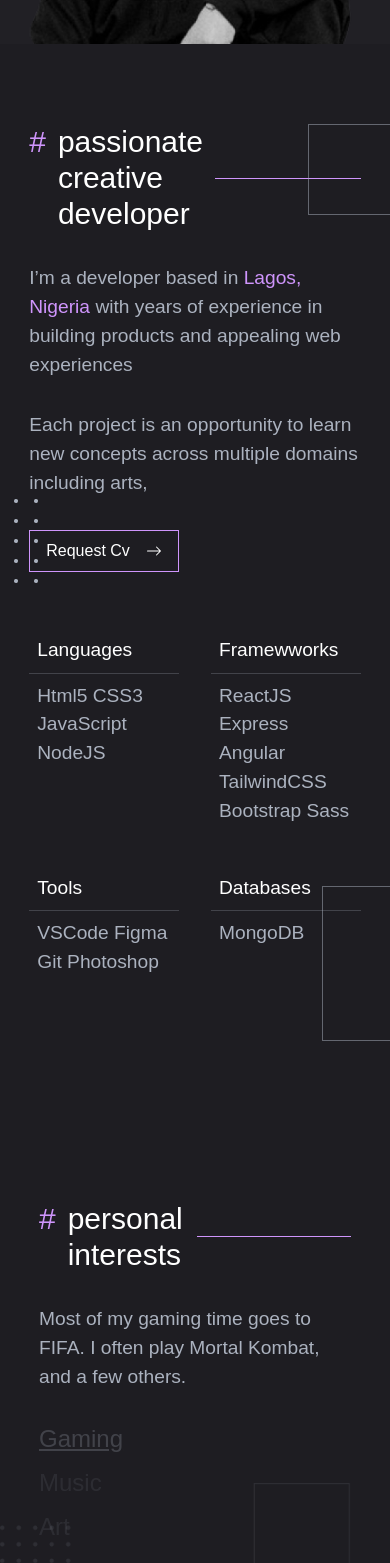
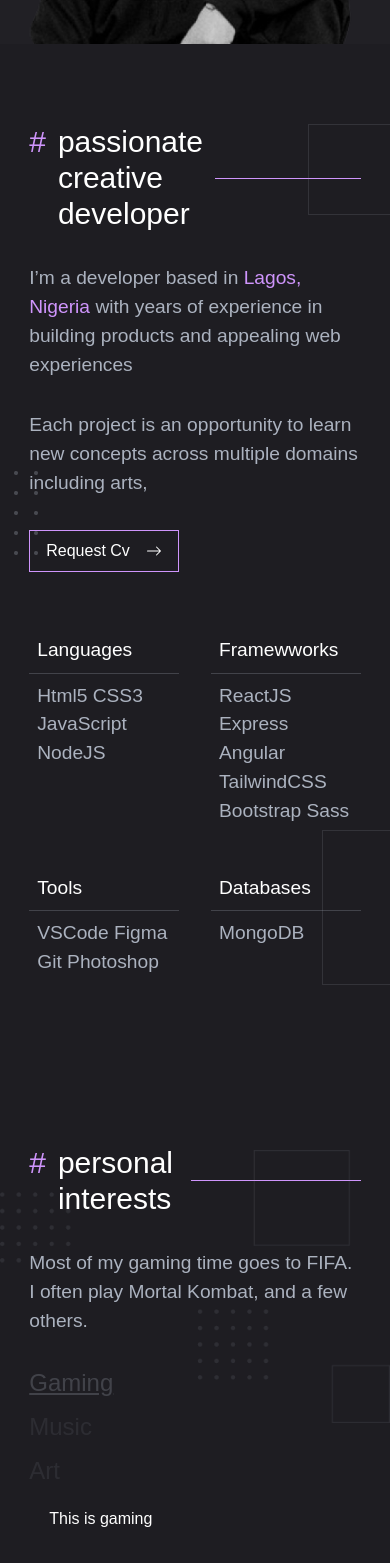
Before and after one commit to danielafriheart/danielafriheartt, a React (Create React App) app: page / in a window 390 px wide. Shown: the part 945-2508 px from the top of the page. Built offline with nearby package versions, Linux system fonts and the light colour scheme.

Commit message:
Responsiveness

```diff
--- a/src/components/About.js
+++ b/src/components/About.js
@@ -12,10 +12,10 @@ import dots1 from "../assets/img/dots1.png";
 
 function About() {
   return (
-    <div className='md:h-[85vh] sm:h-[100vh] py-20 relative'>
-      <img src={rectangle26} alt="rectangle26" className='right-0 absolute' />
-      <img src={rectangle25} alt="rectangle26" className='bottom-20 right-0 absolute' />
-      <img src={dots1} alt="rectangle26" className='bottom-1/2 absolute z-10' />
+    <div className='lg:h-[85vh] h-full py-20 relative'>
+      <img src={rectangle26} alt="rectangle26" className='right-0 absolute opacity-30' />
+      <img src={rectangle25} alt="rectangle26" className='bottom-20 right-0 absolute opacity-30' />
+      <img src={dots1} alt="rectangle26" className='bottom-1/2 absolute z-10 opacity-30' />
 
       <div className="grid md:grid-cols-2 h-full w-[85vw] sm:w-[95vw] lg:w-[80vw] mx-auto">
         <div>
@@ -42,7 +42,7 @@ function About() {
 
         </div>
 
-        <div className='h-full flex flex-col items-center md:py-0 py-14'>
+        <div className='h-full flex flex-col items-center md:py-0 pt-14'>
 
           <div className="md:pl-20 lg:pl-20 sm:pl-0 mt-auto">
             <Skills />
--- a/src/components/Connect.js
+++ b/src/components/Connect.js
@@ -37,12 +37,12 @@ export default function Connect() {
     })(TextField);
     return (
         <>
-            <div className='md:h-[65vh] py-20 relative'>
+            <div className='lg:h-[85vh] h-full py-20 relative'>
                 <img src={rectangle26} alt="rectangle26" className='right-0 absolute' />
                 <img src={rectangle25} alt="rectangle26" className='bottom-20 right-0 absolute' />
                 <img src={dots1} alt="rectangle26" className='bottom-1/2 absolute z-10' />
 
-                <div className="grid md:grid-cols-2 h-full w-[80vw] mx-auto md:gap-5">
+                <div className="grid md:grid-cols-2 h-full w-[85vw] sm:w-[95vw] lg:w-[80vw] mx-auto md:gap-5">
                     <div>
                         <div className="flex flex-col gap-8">
                             <span className='flex md:text-5xl text-3xl gap-3'>
--- a/src/components/Hero.js
+++ b/src/components/Hero.js
@@ -7,7 +7,7 @@ import heroImg from "../assets/img/heroImg.png";
 function Hero() {
     return (
         <>
-            <div className='flex justify-center items-end bg-gray-100 relative md:h-[100vh]'>
+            <div className='flex justify-center items-end bg-gray-100 relative lg:h-[100vh] h-full'>
                 <div className="md:flex hidden rectangle h-full w-[20em] bg-primary-100 lg:right-[20em] md:right-[10em] sm:right-[3em] absolute z-10"></div>
                 <div className=" w-[90vw] sm:w-[95vw] lg:w-[80vw] md:h-[70vh] lg:h-[70vh] sm:h-[75vh] mx-auto flex lg:items-end mt-[10em] md:mt-[10em] lg:mt-[5em] sm:mt-[5em]">
                     <div className="grid md:grid-cols-2 lg:grid-cols-2 w-full z-30 bottom-0">
--- a/src/components/Interest.js
+++ b/src/components/Interest.js
@@ -11,9 +11,9 @@ export default function Interest() {
 
     return (
         <>
-            <div className='h-[100vh] py-20 relative'>
-                <img src={bgDots} alt="" className='absolute md:bottom-20 bottom-52 md:left-20 md:opacity-100 opacity-30' />
-                <div className="grid md:grid-cols-[1fr,2fr] h-full w-[80vw] mx-auto">
+            <div className='lg:h-[85vh] h-full py-20 relative'>
+                <img src={bgDots} alt="" className='absolute md:bottom-20 bottom-52 md:left-20 opacity-30' />
+                <div className="grid md:grid-cols-[1fr,2fr] h-full w-[85vw] sm:w-[95vw] lg:w-[80vw] mx-auto">
                     <div>
                         <div className="flex flex-col gap-8">
                             <span className='flex md:text-5xl text-3xl gap-3'>
@@ -39,7 +39,6 @@ export default function Interest() {
                             {
                                 tab === 3 &&
                                 <p className='text-gray'>
-
                                     Most of my gaming time goes to FIFA. I often play Mortal Kombat, and a few others.
                                 </p>
                             }
--- a/src/components/Project.js
+++ b/src/components/Project.js
@@ -29,9 +29,9 @@ function Project() {
 
     return (
         <>
-            <div className='md:h-[100vh] py-20 relative'>
-                <img src={bgDots} alt="bgDot" className='absolute -z-10 right-0 bottom-1/2' />
-                <div className="grid md:grid-cols-[1fr,2fr] h-full w-[80vw] mx-auto">
+            <div className='lg:h-[85vh] h-full py-20 relative'>
+                <img src={bgDots} alt="bgDot" className='absolute -z-10 right-0 bottom-1/2 opacity-30' />
+                <div className="grid md:grid-cols-[1fr,2fr] h-full w-[85vw] sm:w-[95vw] lg:w-[80vw] mx-auto">
                     <div>
                         <div className="flex flex-col gap-8">
                             <header className='flex md:text-5xl text-3xl gap-3'>
```
